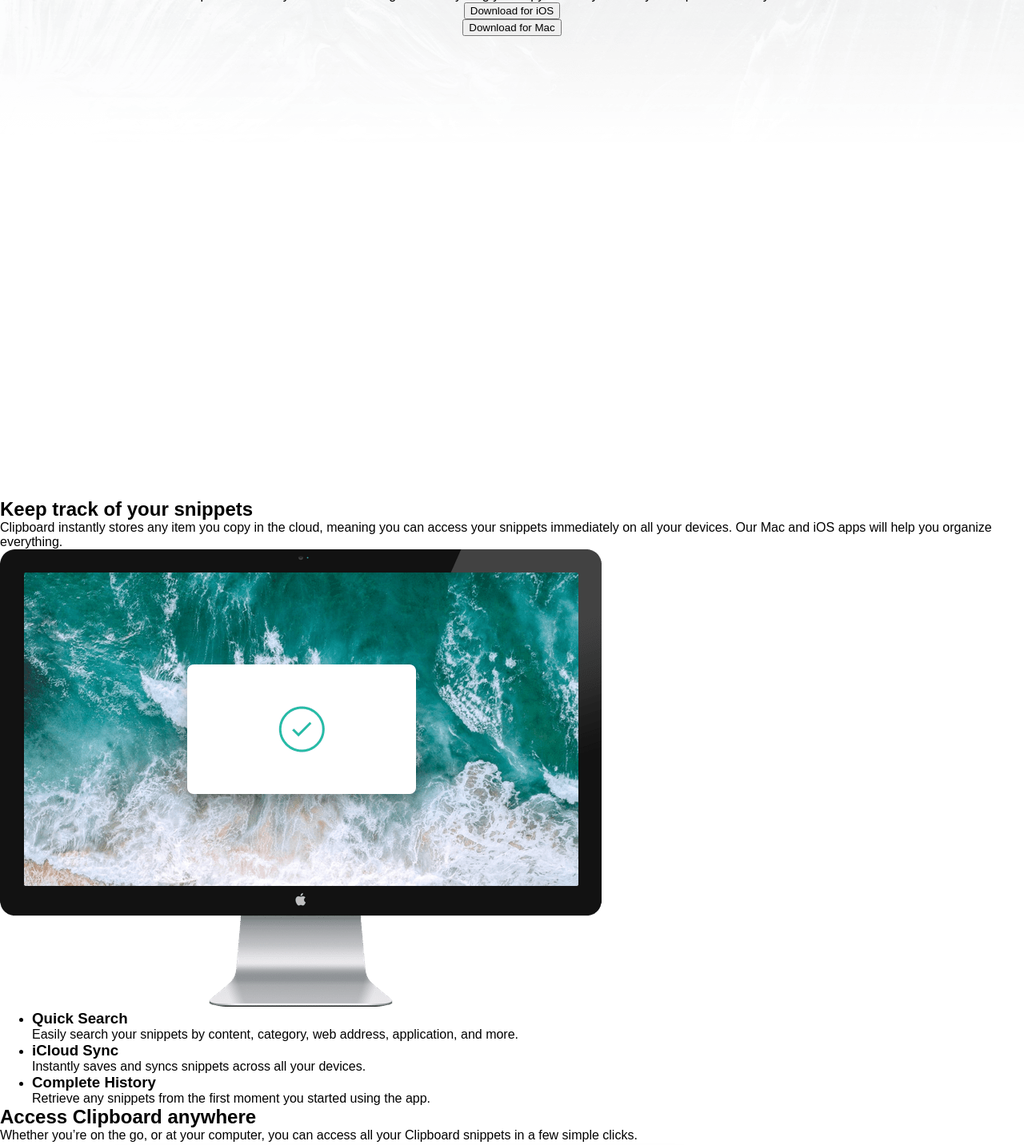
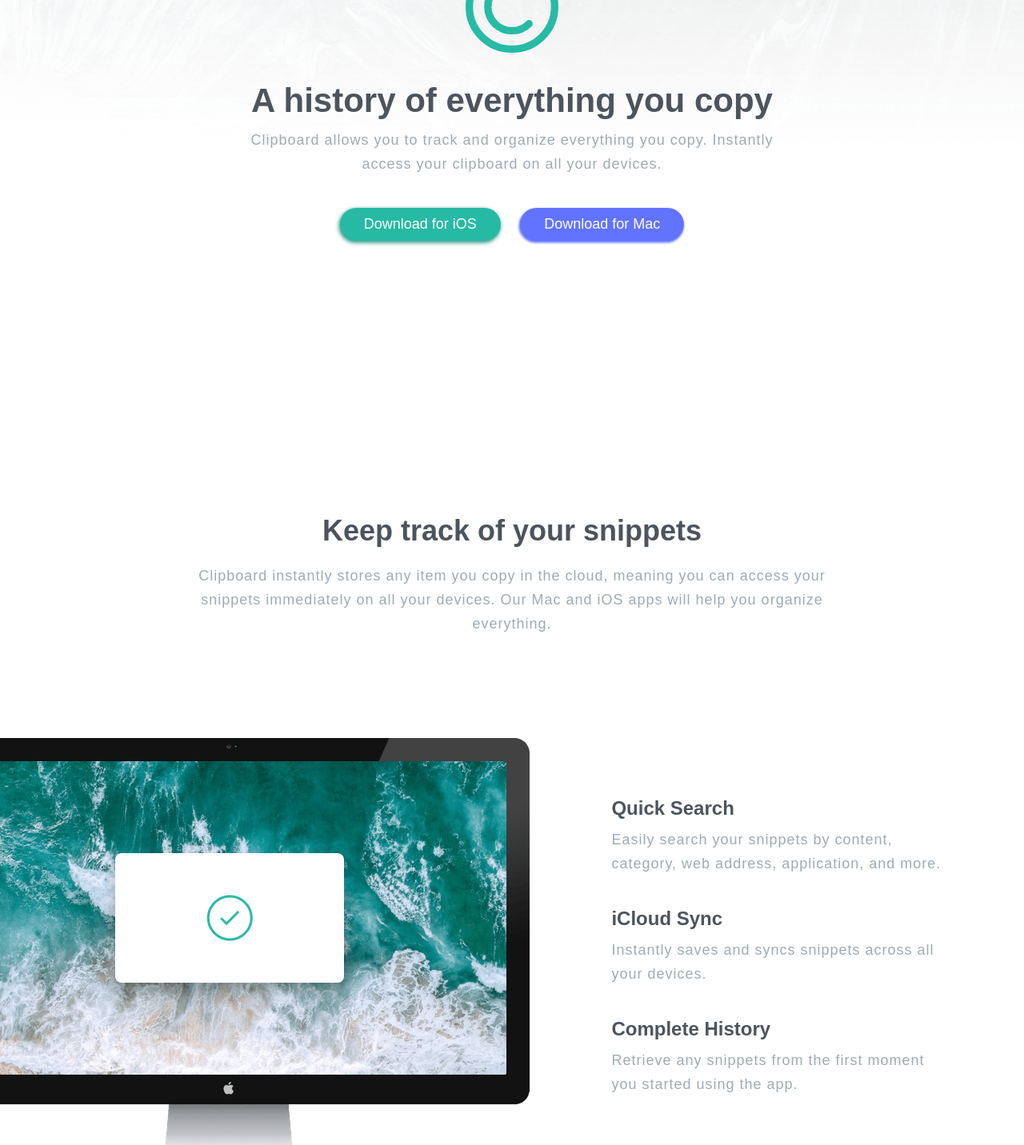
Before and after one commit to kristinazbinden/clipboard-project, a plain HTML site: page index.html in a window 1280 px wide. Shown: the part 177-1609 px from the top of the page at 80% size. Drawn offline with Linux system fonts and the light colour scheme; a web font is replaced by a local one.

Commit message:
CSS styling halfway done

```diff
--- a/index.html
+++ b/index.html
@@ -18,10 +18,12 @@
         <h1>A history of everything you copy</h1>
         <p>Clipboard allows you to track and organize everything you
           copy. Instantly access your clipboard on all your devices.</p>
-        <button class="green-button" type="button" name="button">Download for iOS
-        </button>
-        <button class="blue-button" type="button" name="button">Download for Mac
-        </button>
+        <div class="button-row">
+            <button class="green-button" type="button" name="button">Download for iOS
+            </button>
+            <button class="blue-button" type="button" name="button">Download for Mac
+            </button>
+        </div>
     </header>
     <section class="divider">
         <h2>Keep track of your snippets</h2>
@@ -32,15 +34,15 @@
     <section id="features">
         <img src="images/image-computer.png" alt="Apple Computer Screen">
         <ul>
-            <li>
+            <li class="list-item">
                 <h3>Quick Search</h3>
                 <p>Easily search your snippets by content, category, web address, application, and more.</p>
             </li>
-            <li>
+            <li class="list-item">
                 <h3>iCloud Sync</h3>
                 <p>Instantly saves and syncs snippets across all your devices.</p>
             </li>
-            <li>
+            <li class="list-item">
                 <h3>Complete History</h3>
                 <p>Retrieve any snippets from the first moment you started using the app.</p>
             </li>
@@ -79,8 +81,12 @@
         <h2>Clipboard for iOS and Mac OS</h2>
         <p>Available for free on the App Store. Download for Mac or iOS, sync with iCloud
         and you’re ready to start adding to your clipboard.</p>
-        <button class="green-button" type="button" name="button">Download for iOS</button>
-        <button class="blue-button" type="button" name="button">Download for Mac</button>
+        <div class="button-row">
+            <button class="green-button" type="button" name="button">Download for iOS
+            </button>
+            <button class="blue-button" type="button" name="button">Download for Mac
+            </button>
+        </div>
     </section>
     <section id="brands">
         <img src="images/logo-google.png" alt="">
--- a/style.css
+++ b/style.css
@@ -11,6 +11,32 @@
     font-family: 'Bai Jamjuree', 'arial';
 }
 
+h1, h2, h3 {
+    color: var(--dark-grey);
+    padding: 10px 0;
+    font-weight: bold;
+}
+
+h1 {
+    font-size: 42px;
+}
+
+h2 {
+    font-size: 36px;
+    margin: 10px 0;
+}
+
+h3 {
+    font-size: 24px;
+}
+
+p {
+    color: var(--grey);
+    font-size: 18px;
+    font-weight: normal;
+    letter-spacing: 1px;
+    line-height: 30px;
+}
 
 header {
     background-image: url('images/bg-header-desktop.png');
@@ -22,9 +48,73 @@ header {
 }
 
 #header-logo {
+    max-width: 9vw;
     margin: 0 auto;
+    padding: 10% 0 2%;
+}
+
+header>p {
+    margin: 0 22%;
+    text-align: center;
+}
+
+button {
+    margin: 40px 10px;
+    padding: 10px 30px;
+    border-radius: 30px;
+    color: white;
+    font-size: 18px;
+}
+
+button:hover {
+    cursor: pointer;
+}
+
+.green-button {
+    background-color: var(--cyan);
+    border: none;
+    box-shadow: -1px 2px 5px .5px rgba(38,150,132,1);
+    -webkit-box-shadow: -1px 2px 5px ,5px rgba(38,150,132,1);
+    -moz-box-shadow: -1px 2px 5px .5px rgba(38,150,132,1);
+}
+
+.blue-button {
+    background-color: var(--blue);
+    border: none;
+    box-shadow: -1px 2px 3px 0.5px rgba(98,116,253,1);
+    -webkit-box-shadow: -1px 2px 3px 0.5px rgba(98,116,253,1);
+    -moz-box-shadow: -1px 2px 3px 0.5px rgba(98,116,253,1);
 }
 
 .divider {
-    display: block;
+    display: flex;
+    flex-direction: column;
+    align-items:center;
+    margin: 0 19% 10%;
+    text-align: center;
 }
+
+#features {
+    display: flex;
+    margin-bottom: 10%;
+}
+
+#features>img {
+    max-height: 80vh;
+    margin-left: -90px;
+}
+
+#features>ul {
+    list-style: none;
+    padding: 5% 8% 0;
+}
+
+.list-item {
+    margin-bottom: 30px;
+}
+
+#responsive-screens {
+    display: flex;
+    justify-content: center;
+    margin-bottom: 5%;
+}
```
